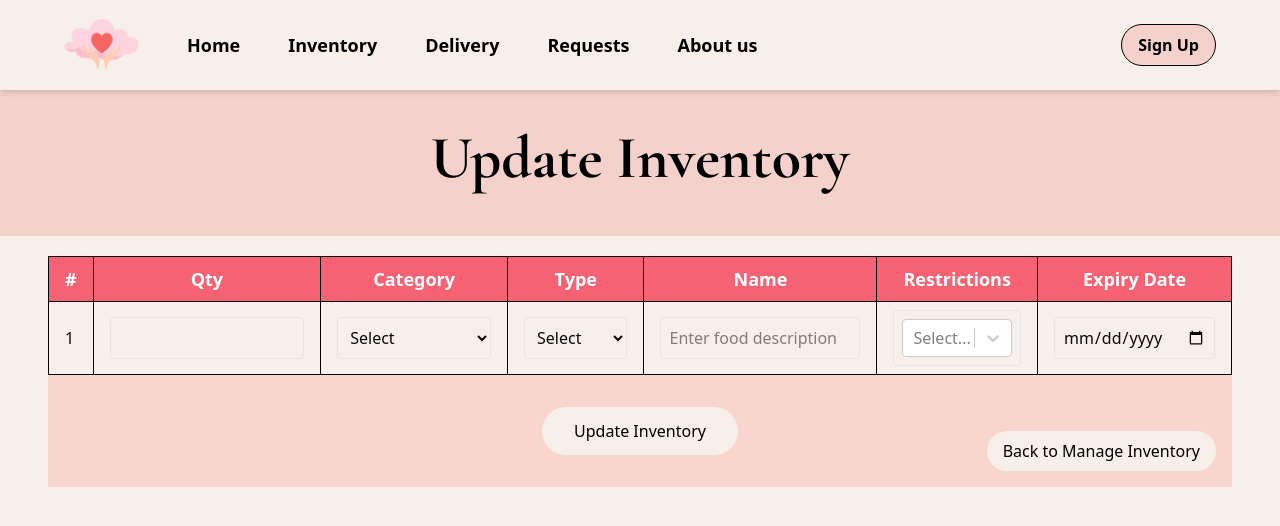
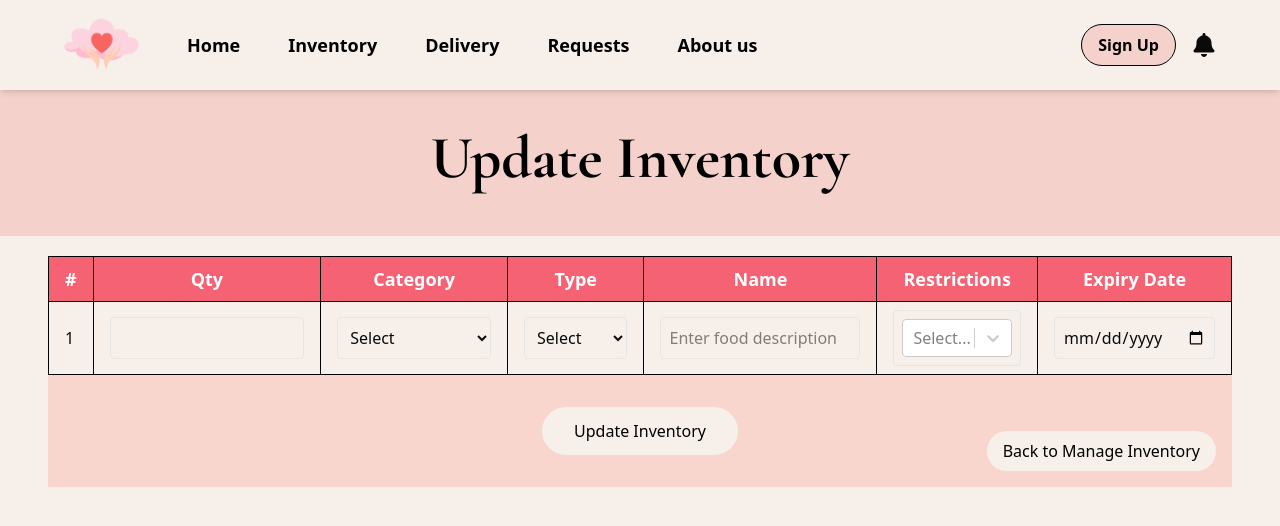
Before and after one commit to Matthew040310/ESD-G1T3-CloudPantry, a Next.js app in the folder cloudpantry/: page /update-inventory in a window 1280 px wide. Shown: the top 526 px of the page. Built offline with nearby package versions, Linux system fonts and the light colour scheme; no server answers.

Commit message:
updated nav bar with bell icon for notifications

```diff
--- a/cloudpantry/src/app/layout.js
+++ b/cloudpantry/src/app/layout.js
@@ -3,6 +3,7 @@ import { Geist, Geist_Mono, Cormorant_Garamond, DM_Sans } from "next/font/google
 import "./globals.css";
 import Image from "next/image";
 import React, { useState, useEffect } from "react";
+import { FaBell } from "react-icons/fa"; // Importing the bell icon
 import { useRouter, usePathname } from "next/navigation";
 import "@fortawesome/fontawesome-free/css/all.min.css";
 
@@ -35,6 +36,7 @@ function Navbar() {
   const [isLoggedIn, setIsLoggedIn] = useState(false);
   const [inventoryOpen, setInventoryOpen] = useState(false); // Controls dropdown visibility
   const [deliveryOpen, setDeliveryOpen] = useState(false); // Controls dropdown visibility for Delivery
+  const [notificationCount, setNotificationCount] = useState(0);
 
   // Check localStorage for authentication status on load
   useEffect(() => {
@@ -54,6 +56,28 @@ function Navbar() {
     };
   }, []);
 
+  useEffect(() => {
+    const charityId = localStorage.getItem("charityID");
+
+    if (charityId) {
+      // Fetch notifications count from your backend
+      // fetchNotifications(charityId);
+      setNotificationCount(2); // Setting dummy data for notifications (2 notifications)
+    }
+  }, []);
+
+  const fetchNotifications = async (charityId) => {
+    try {
+      // Assuming you have an endpoint for fetching active notifications
+      const response = await fetch(`/messagenf/active/${charityId}`);
+      const data = await response.json();
+      setNotificationCount(data.active_requests.length); // Set the count based on active notifications
+    } catch (error) {
+      console.error("Failed to fetch notifications:", error);
+    }
+  };
+
+
   //  Function to handle logout
   const handleLogout = () => {
     localStorage.removeItem("isLoggedIn");
@@ -71,6 +95,8 @@ function Navbar() {
       router.push(path); // Allow navigation if logged in
     }
   };
+
+
 
   return (
     <nav className={`bg-[#f7f0ea] px-6 sm:px-16 py-4 flex items-center justify-between shadow-md fixed top-0 left-0 w-full z-50 ${dmSans.variable}`}>
@@ -146,7 +172,7 @@ function Navbar() {
       </div>
 
       {/* Profile Icon / Logout Button */}
-      <div>
+      <div className='flex items-center gap-4'>
         {isLoggedIn ? (
           <button onClick={(e) => handleNavigation(e, "/profile")}>
             <Image
@@ -162,7 +188,25 @@ function Navbar() {
             Sign Up
           </button>
         )}
+
+         {/* Bell Icon */}
+        <div
+          className="relative"
+          onClick={() => handleNavigation({}, "/request")} // Navigate to requests on bell click
+        >
+          <FaBell size={24} />
+          {notificationCount > 0 && (
+            <span className="absolute top-0 right-0 bg-[#fcd4e0] rounded-full text-xs text-black w-3.5 h-3.5 flex items-center justify-center">
+              {notificationCount}
+            </span>
+          )}
+        </div>
+
       </div>
+
+
+
+
     </nav>
   );
 }
```
